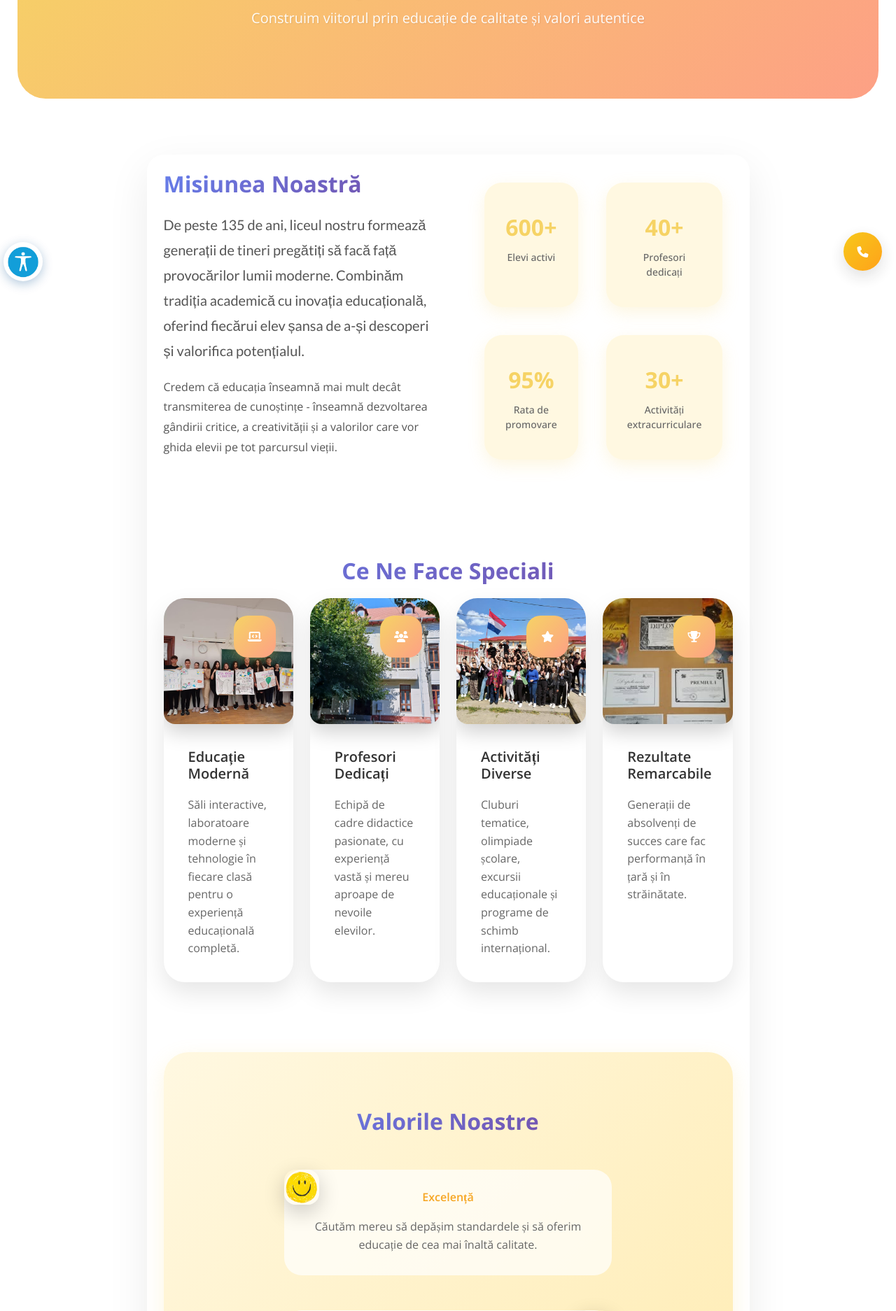
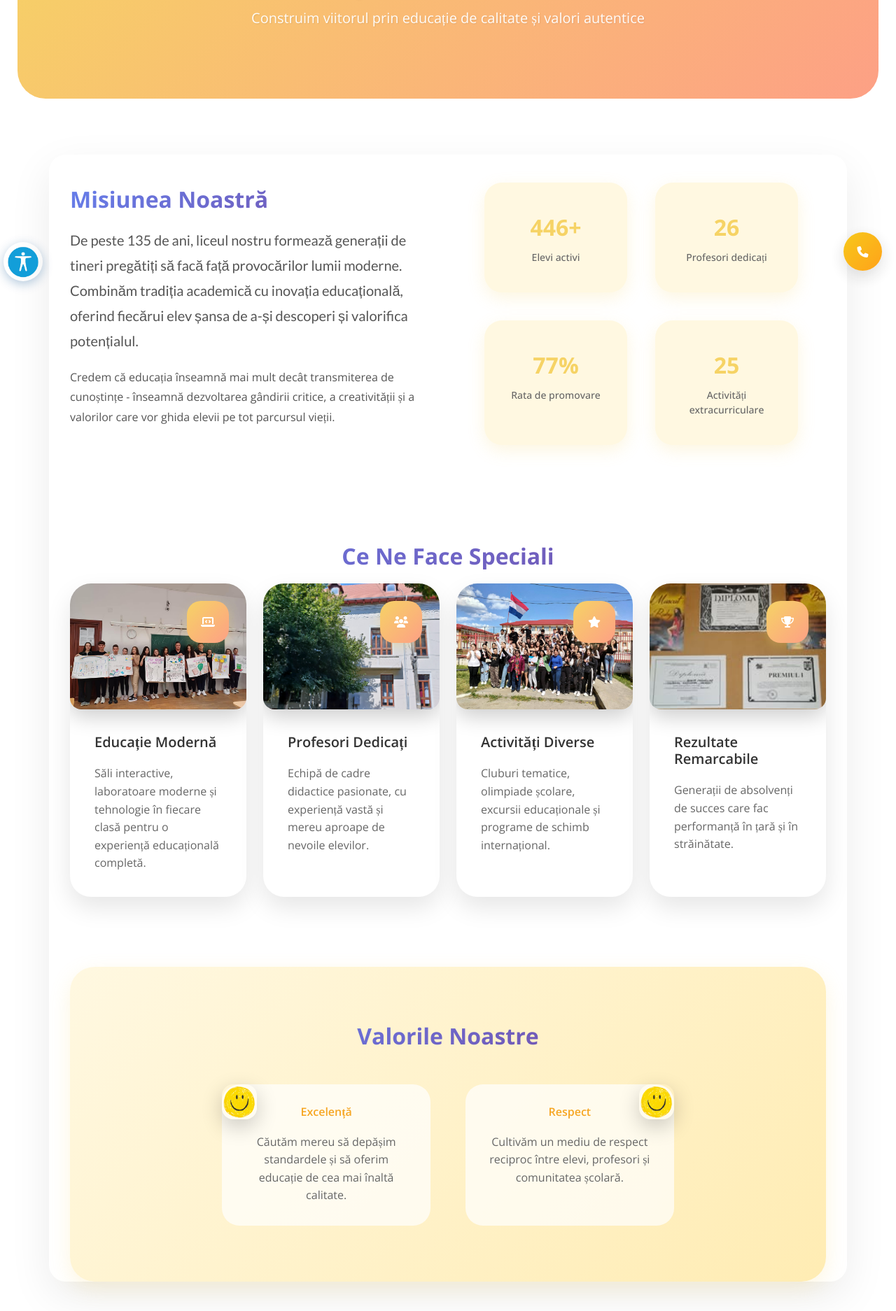
Before and after one commit to Matttei/cnu, a Django app: page /despre/ in a window 1280 px wide. Shown: the part 393-2267 px from the top of the page at 70% size. Run offline with Django 5.2, Linux system fonts and the light colour scheme; some libraries are stand-ins or nearby versions.

Commit message:
design update

```diff
--- a/cnu/website/static/cnu/index.css
+++ b/cnu/website/static/cnu/index.css
@@ -271,16 +271,12 @@ p {
     background: #ffffff;
     border-radius: 24px;
     width: 100%;
-    padding: 4rem 3rem;
+    padding: 60px 50px;
     box-shadow: 0 20px 60px rgba(0,0,0,0.08);
     animation: fadeInUp 1s ease-in-out;
     margin-bottom: 60px;
 }
-.about-section.container{
-    max-width: 70%;
-    padding-left: 1.5rem;
-    padding-right: 1.5rem;
-}
+
 
 .about-section h2 {
     font-size: 2.4rem;
--- a/cnu/website/templates/cnu/despre.html
+++ b/cnu/website/templates/cnu/despre.html
@@ -29,19 +29,19 @@
                 <div class="col-lg-6">
                     <div class="stats-grid">
                         <div class="stat-item">
-                            <div class="stat-number">600+</div>
+                            <div class="stat-number" data-target="550" data-suffix="+">0</div>
                             <div class="stat-label">Elevi activi</div>
                         </div>
                         <div class="stat-item">
-                            <div class="stat-number">40+</div>
+                            <div class="stat-number" data-target="32">0</div>
                             <div class="stat-label">Profesori dedicați</div>
                         </div>
                         <div class="stat-item">
-                            <div class="stat-number">95%</div>
+                            <div class="stat-number" data-target="95" data-suffix="%">0</div>
                             <div class="stat-label">Rata de promovare</div>
                         </div>
                         <div class="stat-item">
-                            <div class="stat-number">30+</div>
+                            <div class="stat-number" data-target="30">0</div>
                             <div class="stat-label">Activități extracurriculare</div>
                         </div>
                     </div>
@@ -126,5 +126,44 @@
         </div>
     </div>
 </div>
+<script>
+    document.addEventListener("DOMContentLoaded", () => {
+    const counters = document.querySelectorAll('.stat-number');
 
+    const animateCount = (el, target) => {
+        let count = 0;
+        const speed = 500;
+        const suffix = el.dataset.suffix || '';
+        const update = () => {
+            const increment = target / speed;
+            count += increment;
+
+            if (count < target) {
+                el.textContent = Math.ceil(count) + suffix;
+                requestAnimationFrame(update);
+            } else {
+                el.textContent = target + suffix;
+            }
+        };
+
+        update();
+    };
+
+    const observer = new IntersectionObserver(entries => {
+        entries.forEach(entry => {
+            if (entry.isIntersecting) {
+                counters.forEach(counter => {
+                    const target = +counter.getAttribute('data-target');
+                    if (!counter.classList.contains('counted')) {
+                        counter.classList.add('counted');
+                        animateCount(counter, target);
+                    }
+                });
+            }
+        });
+    }, { threshold: 0.5 });
+
+    counters.forEach(counter => observer.observe(counter));
+});
+</script>
 {% endblock %}
--- a/cnu/website/views.py
+++ b/cnu/website/views.py
@@ -207,7 +207,7 @@ def personal_didactic(request):
         ('Educație vizuală', ['Prof. Ovidiu Nicolae ORBEȘTEANU']),
         ('Educație fizică și sport', ['Prof. Mădălin BARBU']),
         ('Informatică și TIC', ['Prof. Miruna GRUIA', 'Prof. Nicoleta MARINESCU', 'Prof. Gabriel DEFTA']),
-        ('Religie', ['Prof. Constantin COJOACĂ', 'Prof. Constantin COJOACĂ']),
+        ('Religie', ['Prof. Constantin COJOACĂ', 'Prof. Gabriel DEFTA']),
     ]
     return render(request, 'cnu/personal_didactic.html', {
         'categories': categories,
```
